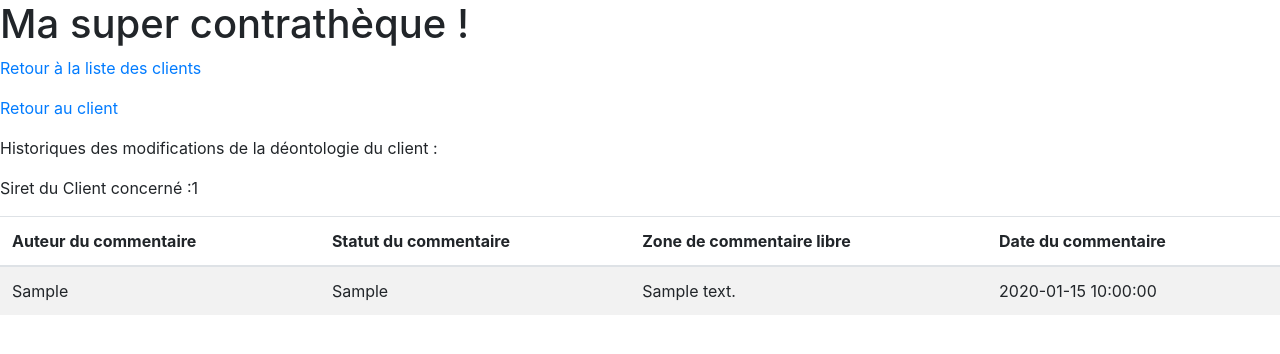
After one commit to Bibiche-35/_Creha-ouest---Contrath-que, a PHP site: template Contratheque/view/frontend/historiqueSuiviDeontologieView.php in a window 1280 px wide. The commit adds this page. Shown: the top 354 px of the page. Run offline with PHP 8.4, Linux system fonts and the light colour scheme; the template is opened without the code that fills it: most values are stand-ins (such as "Sample title", 1, 10 or a date in 2020).

Commit message:
Modifier les informations deontoligiques du client

```diff
--- a/Contratheque/model/DeontologieManager.php
+++ b/Contratheque/model/DeontologieManager.php
@@ -14,7 +14,7 @@ class DeontologieManager extends DB
         // Connexion à la base de données rappelle de la fonction
         $db = $this->getPDO();
 
-        $req = $db->prepare('SELECT DATE_FORMAT(date_signature_acte, \'%d/%m/%Y\') AS date_signature_acte_fr, boolean_acte_engagement, zone_rem_sanction FROM informations_deontologie WHERE siret_info_deontologie = ? ');
+        $req = $db->prepare('SELECT DATE_FORMAT(date_signature_acte, \'%d/%m/%Y\') AS date_signature_acte_fr, boolean_acte_engagement, zone_rem_sanction, date_signature_acte FROM informations_deontologie WHERE siret_info_deontologie = ? ');
         $req->execute(array($siret_client));
         $postDeontologieClient = $req->fetch();
 
@@ -27,7 +27,7 @@ class DeontologieManager extends DB
         // Connexion à la base de données rappelle de la fonction
         $db = $this->getPDO();
 
-        $req = $db->prepare('UPDATE informations_deontologie SET boolean_acte_engagement = ?, date_signature_acte = ?, zone_rem_sanction = ? WHERE siret_info_convention = ?');
+        $req = $db->prepare('UPDATE informations_deontologie SET boolean_acte_engagement = ?, date_signature_acte = ?, zone_rem_sanction = ? WHERE siret_info_deontologie = ?');
         $postDeontologie = $req->execute(array($boolean_acte_engagement, $date_signature_acte, $zone_rem_sanction, $siret_client));
 
         return $postDeontologie;
--- a/Contratheque/model/SuiviDeontologieManager.php
+++ b/Contratheque/model/SuiviDeontologieManager.php
@@ -27,7 +27,7 @@ class SuiviDeontologieManager extends DB
         // Connexion à la base de données rappelle de la fonction
         $db = $this->getPDO();
 
-        $req = $db->prepare('SELECT auteur_deon, statut_deon, suivi_deontologie.commentaire_deon, siret_info_deontologie DATE_FORMAT(datetime_deon, \'%d/%m/%Y %Hh%imin%ss\') AS datetime_deon_fr FROM suivi_deontologie, informations_deontologie WHERE id_info_engagement = id_info_suivi_deontologie AND siret_info_deontologie = ? ORDER BY datetime_conv_fr DESC');
+        $req = $db->prepare('SELECT auteur_deon, statut_deon, suivi_deontologie.commentaire_deon, siret_info_deontologie, DATE_FORMAT(datetime_deon, \'%d/%m/%Y %Hh%imin%ss\') AS datetime_deon_fr FROM suivi_deontologie, informations_deontologie WHERE id_info_engagement = id_info_suivi_engagement AND siret_info_deontologie = ? ORDER BY datetime_deon_fr DESC');
         $req->execute(array($siret_client));
         $postHistoriqueSuiviConvention = $req->fetchAll();
 
--- a/Contratheque/view/frontend/detailClientView.php
+++ b/Contratheque/view/frontend/detailClientView.php
@@ -165,7 +165,7 @@
     <tr>
         <th scope="col">Existence acte d'engagement : </th>
         <th scope="col">date de signature de l'acte d'engagement :</th>
-        <th scope="col">Commentaire libre sur convention : </th>
+        <th scope="col">Commentaire libre sur Deontologie : </th>
     </tr>
 </thead>
 <tbody>
--- /dev/null
+++ b/Contratheque/view/frontend/historiqueSuiviDeontologieView.php
@@ -0,0 +1,38 @@
+<!-- Ceci est la Vue de la page d'accueil. Elle affiche la page : Affichage -->
+<?php $title = 'Mon blog'; ?>
+
+<?php ob_start(); ?>
+<h1>Ma super contrathèque !</h1>
+<p><a href="index.php?action=listeClients">Retour à la liste des clients</a></p>
+
+<p><a href="index.php?action=detailClient&amp;siret_client=<?= $_GET['siret_client'] ?>">Retour au client</a></p>
+
+<p>Historiques des modifications de la déontologie du client :</p>
+<p>Siret du Client concerné :<?= $_GET['siret_client'] ?></p>
+
+<table class="table table-striped">
+<thead>
+    <tr>
+        <th scope="col">Auteur du commentaire</th>
+        <th scope="col">Statut du commentaire</th>
+        <th scope="col">Zone de commentaire libre</th>
+        <th scope="col">Date du commentaire</th>
+    </tr>
+</thead>
+<tbody>
+<!-- TODO #1 boucler sur le tableau $bookList contenant tous les livres
+(supprimez ces 2 lignes d'exemple) -->
+<?php foreach($historiqueSuiviDeontologie as $detail) :?>
+    <tr>
+        <td><?= $detail['auteur_deon'];?></td>
+        <td><?= $detail['statut_deon'];?></td>
+        <td><?= $detail['commentaire_deon'];?></td>
+        <td><?= $detail['datetime_deon_fr'];?> </td>
+    </tr>
+<?php endforeach ?>
+</tbody>
+</table>
+
+<?php $content = ob_get_clean(); ?>
+
+<?php require('template.php'); ?>
```
Also changed, not shown: Contratheque/controller/frontend.php (+34 -1 lines), Contratheque/index.php (+14 -19 lines), Contratheque/view/frontend/modifierDeontologieView.php (added, +27 -0 lines).
